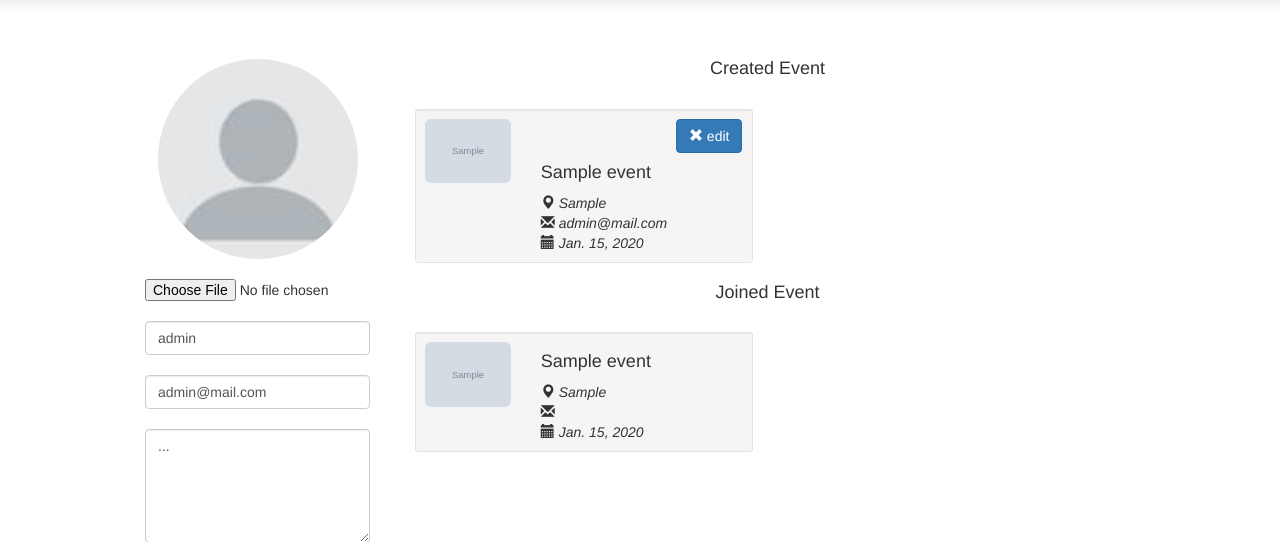
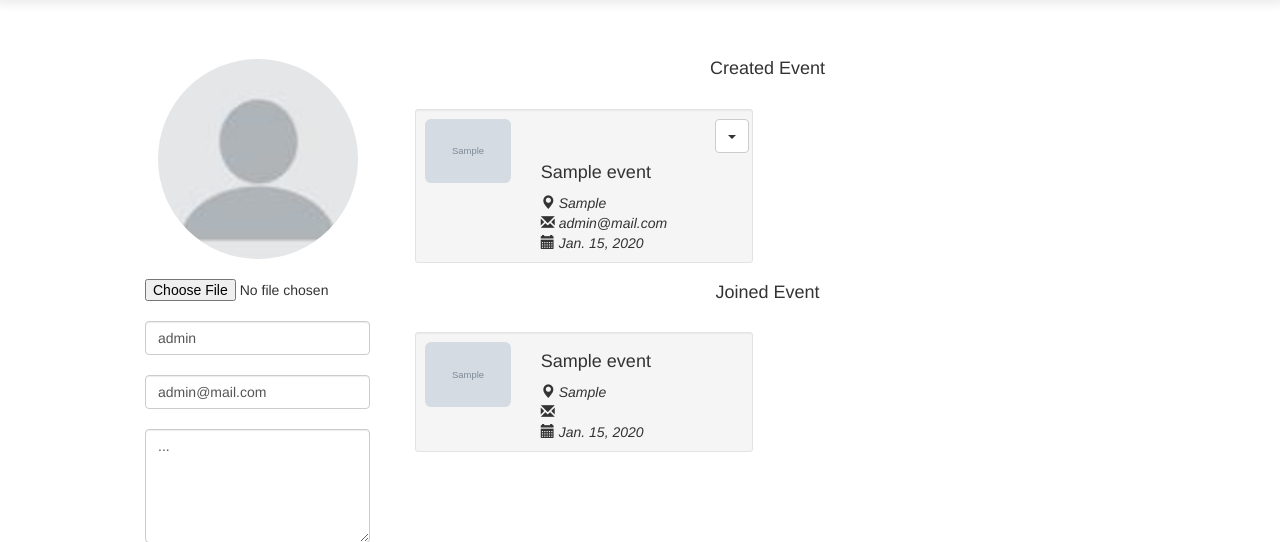
Before and after one commit to ISP-Hello-Buddy/Hello-Buddy, a Django app: page /profile-user in a window 1280 px wide. Shown: the part 51-593 px from the top of the page. Run offline with Django 4.2, Linux system fonts and the light colour scheme; a user stored in the database is signed in; data comes from the database, SQL or seed files in the repository; tables that the repository leaves empty hold one stand-in row (values such as "Sample post"); grey boxes marked "Sample" are stand-in pictures; some libraries are stand-ins or nearby versions.

Commit message:
modify button for edit and delete event

```diff
--- a/Hello_Buddy/templates/Hello_Buddy/profile_user.html
+++ b/Hello_Buddy/templates/Hello_Buddy/profile_user.html
@@ -48,8 +48,10 @@
                                     </div>
                                     <div class="modal-body">Are you sure to delete this event?</div>
                                     <div class="modal-footer">
-<!--                                        <input type="hidden" name="id" value="{{i.event.id}}"/>-->
-                                        <button name="delete" value="{{i.event.id}}" type="submit" class="btn btn-default">Delete</button>
+                                        <!--                                        <input type="hidden" name="id" value="{{i.event.id}}"/>-->
+                                        <button name="delete" value="{{i.event.id}}" type="submit"
+                                                class="btn btn-default">Delete
+                                        </button>
                                         <button type="button" class="btn btn-default" data-dismiss="modal">Close
                                         </button>
                                     </div>
@@ -64,13 +66,30 @@
                         <div class="col-sm-8">
                             <!-- close button trigger modal -->
                             <div class="row">
-                                <div class="col-sm-7"></div>
-                                <div class="col-sm-5">
-                                    <button type="button" class="btn btn-primary" data-toggle="modal"
-                                            data-target="#createModal">
-                                        <span class="glyphicon glyphicon-remove" aria-hidden="true"></span>
-                                        edit
-                                    </button>
+                                <div class="col-sm-9"></div>
+                                <div class="col-sm-3">
+                                    <!--                                                                        <button type="button" class="btn btn-primary" data-toggle="modal"-->
+                                    <!--                                                                                data-target="#createModal">-->
+                                    <!--                                        <span class="glyphicon glyphicon-remove" aria-hidden="true"></span>-->
+                                    <!--                                        edit-->
+                                    <!--                                    </button>-->
+
+                                    <!-- Single button -->
+
+                                    <div class="btn-group">
+                                        <button type="button" class="btn btn-default dropdown-toggle"
+                                                data-toggle="dropdown" aria-haspopup="true" aria-expanded="false">
+                                            <span class="caret"></span>
+                                        </button>
+                                        <ul class="dropdown-menu">
+                                            <li><a href="#" data-toggle="modal"
+                                                   data-target="#createModal">Delete</a></li>
+                                            <li><a href="#">Edit</a></li>
+                                            <li role="separator" class="divider"></li>
+                                            <li><a href="#">Close</a></li>
+                                        </ul>
+                                    </div>
+
                                 </div>
                             </div>
 
```
